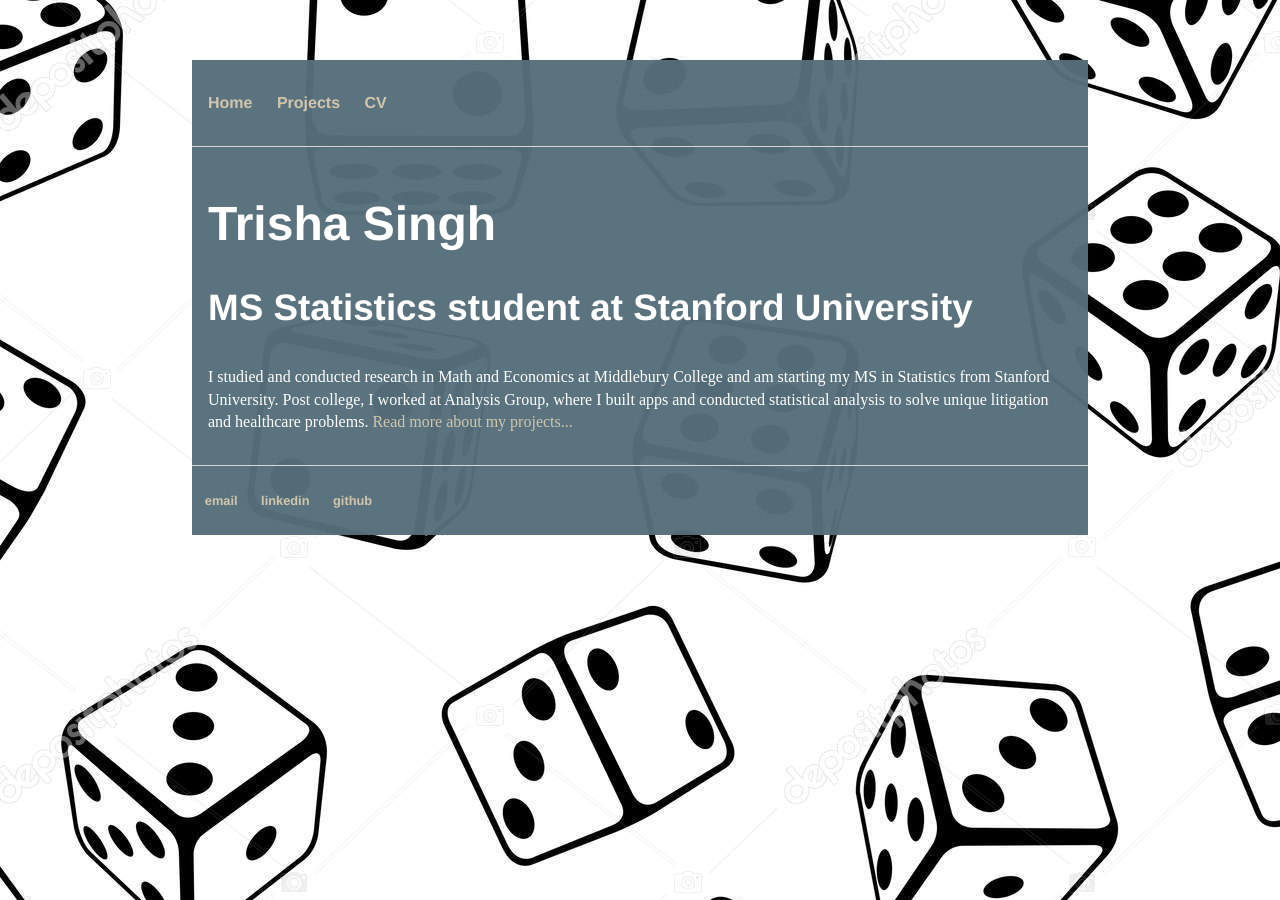
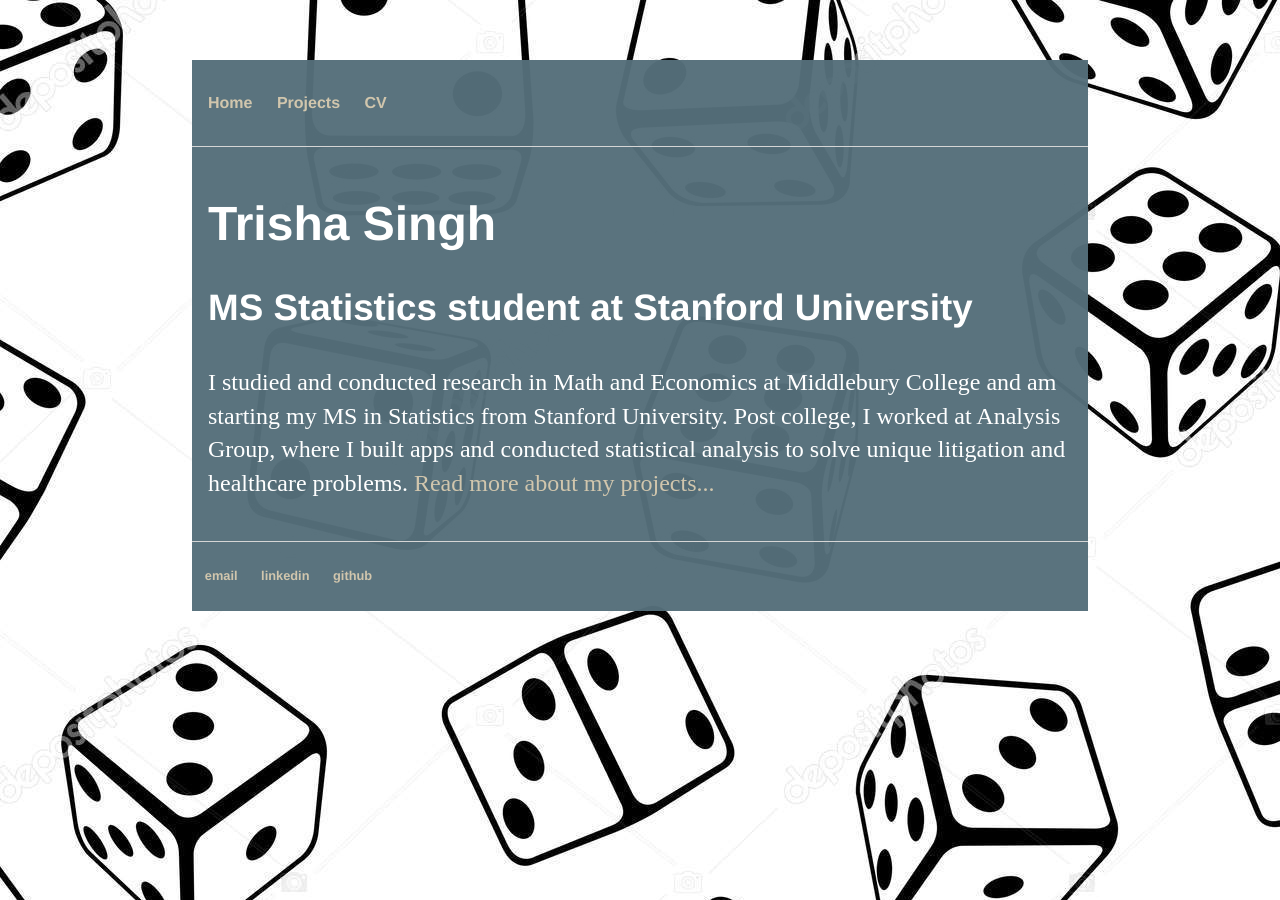
Before and after one commit to trishasingh/trishasingh.github.io, a Jekyll site: the page built from index.html, in a window 1280 px wide. Built offline with Jekyll 4.4.1, drawn with Linux system fonts in a browser that asks for light colours.

Commit message:
tuning aesthetics (#23)

```diff
--- a/css/main.css
+++ b/css/main.css
@@ -3,7 +3,7 @@
 a { text-decoration: none; color: #d1c6ad; }
 a:hover { text-decoration: underline; }
 
-p, ul { font-size: 1em; line-height: 1.4em; color: white; }
+p, ul { font-size: 1.5em; line-height: 1.4em; color: white; }
 
 h1, h2, h3, h4 { font-family: 'Helvetica', 'Arial', 'Sans-Serif'; color: white; }
 h1 { font-size: 3em;  }
```
